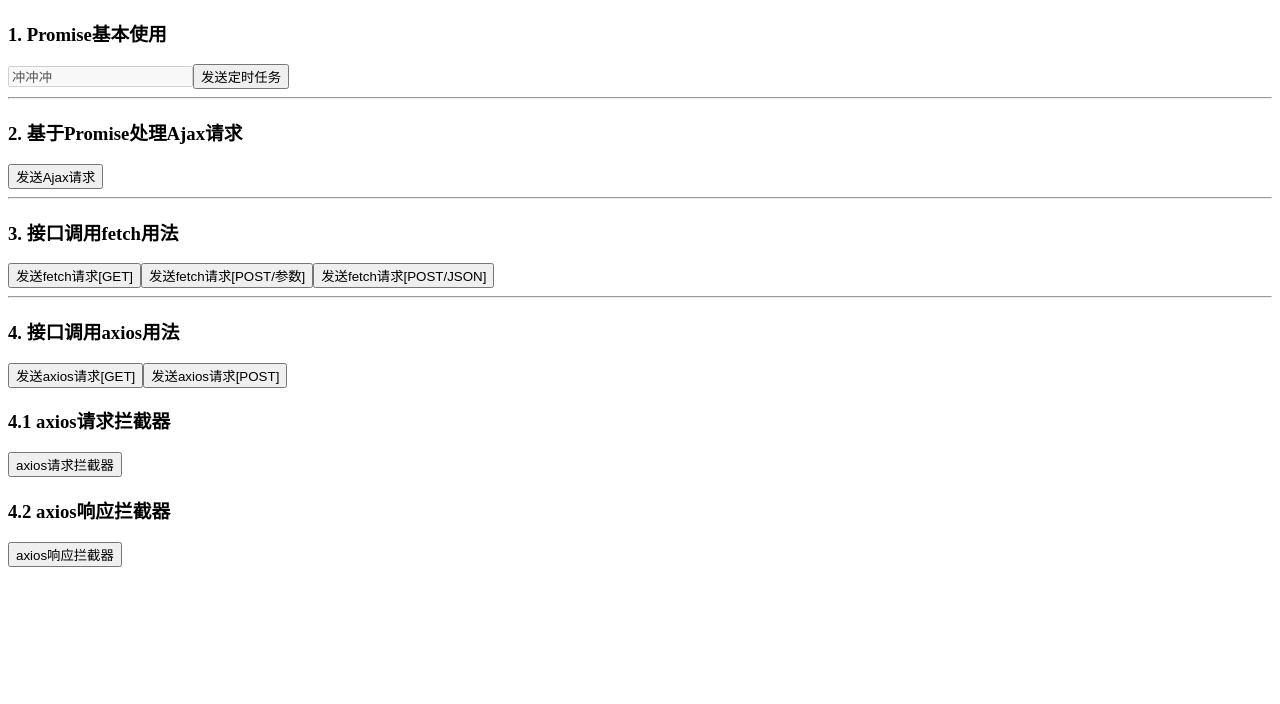
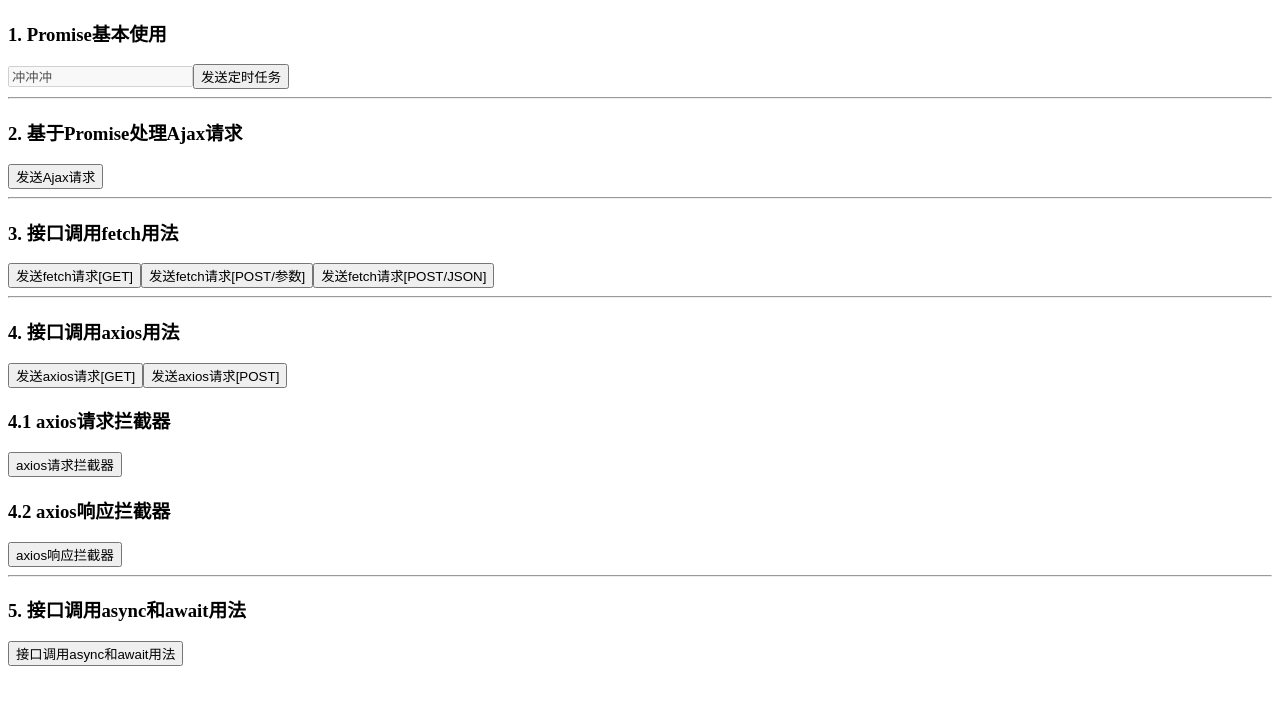
Before and after one commit to MrJiangChuan/vue-demo4, a Vue app: page / in a window 1280 px wide. Shown: the top 704 px of the page. Built offline with nearby package versions, Linux system fonts and the light colour scheme.

Commit message:
接口调用async和await用法

```diff
--- a/src/App.vue
+++ b/src/App.vue
@@ -19,6 +19,9 @@
       <input type="button" value="axios请求拦截器" @click="handler7" />
       <h3>4.2 axios响应拦截器</h3>
       <input type="button" value="axios响应拦截器" @click="handler8" />
+      <hr>
+      <h3>5. 接口调用async和await用法</h3>
+      <input type="button" value="接口调用async和await用法" @click="handler9" />
   </div>
 </template>
 
@@ -173,12 +176,28 @@
       .then(data => {
         console.log(data)
       })
+    },
+    queryaxios: async function(url) {
+      const ret = await this.$axios.get(url)
+      // console.log('async: ' + ret.data)
+      return ret
+    },
+    handler9() {
+      this.queryaxios('http://localhost:8080/api/user/info/10')
+      .then(ret => {
+        console.log(ret.data)
+      })
     }
   },
   components: {
 
   }
 }
+  // async function queryaxios(url) {
+  //   let ret = await vm.$axios.get(url)
+  //   console.log(async+': '+ret)
+  //   return ret
+  // }
 </script>
 
 <style>
```
